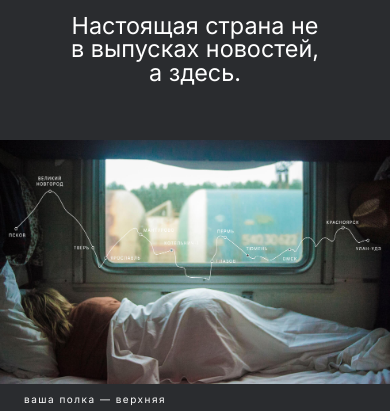
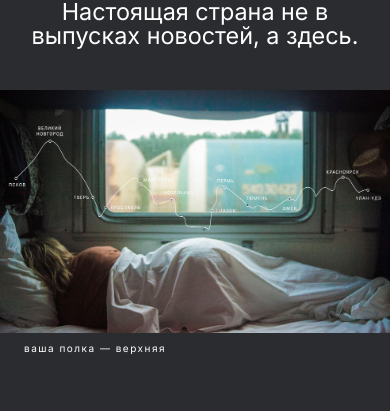
Before and after one commit to mariamvol/secon-project_0, a plain HTML site: page index.html in a window 390 px wide. Shown: the part 234-645 px from the top of the page. Drawn offline with Linux system fonts and the light colour scheme; a web font is replaced by a local one.

Commit message:
lead  subtitle adapt margin finish

```diff
--- a/blocks/lead/__image/lead__image.css
+++ b/blocks/lead/__image/lead__image.css
@@ -2,6 +2,7 @@
     width: 100%;
     height: auto;
     display: block;
+    margin: 0;
 }
 
 @media (min-width: 1281px) {
--- a/blocks/lead/__subtitle/lead__subtitle.css
+++ b/blocks/lead/__subtitle/lead__subtitle.css
@@ -19,7 +19,10 @@
     .lead__subtitle {
     font-size: clamp(16px, 6vw, 30px);
     line-height: clamp(20px, 6vw, 36px);
-    margin: 32px 64px 56px 64px;
+    margin-top: calc(16px + (100vw - 320px) * (16 / 447));
+    margin-right: calc(16px + (100vw - 320px) * (48 / 447));
+    margin-bottom: calc(40px + (100vw - 320px) * (16 / 447));
+    margin-left: calc(16px + (100vw - 320px) * (48 / 447));
     }
 }
 
```
